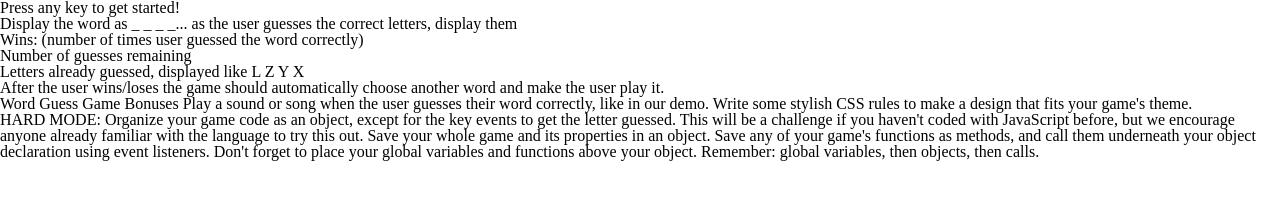
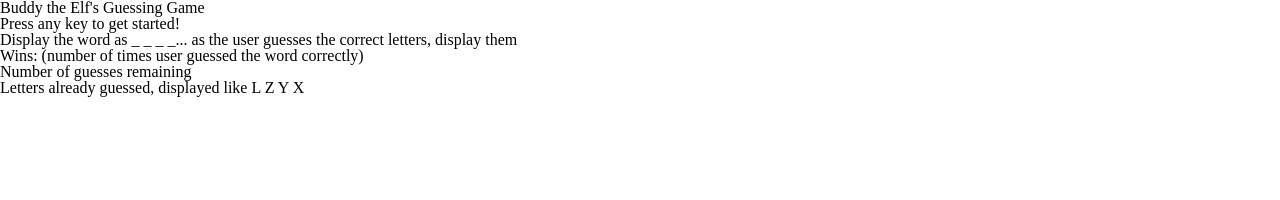
Before and after one commit to kinneers/Word-Guess-Game, a plain HTML site: page index.html in a window 1280 px wide. Drawn offline with Linux system fonts and the light colour scheme.

Commit message:
various tweaks

```diff
--- a/assets/javascript/game.js
+++ b/assets/javascript/game.js
@@ -1,19 +1,18 @@
-var possibleWords = ['Buddy the Elf', 'Christmas cheer', 'snowball fight', 'spaghetti with syrup', 'the sea of swirly, twirly gumdrops', 'Santa, here? I know him!', 'The best way to spread Christmas cheer is singing loud for all to hear', 'treat every day like Christmas', "there's room for everyone on the nice list", 'Does someone need a hug?', "smiling's my favorite", 'call me elf one more time']; //Array of possible words/phrases
+var possibleWords = ['Buddy the Elf', 'Christmas cheer', 'snowball fight', 'spaghetti with syrup', 'the sea of swirly, twirly gumdrops', 'Santa, here? I know him!', 'The best way to spread Christmas cheer is singing loud for all to hear', 'treat every day like Christmas', "there's room for everyone on the nice list", 'Does someone need a hug?', "smiling's my favorite", 'call me elf one more time', "I'm in love and I don't care who knows it!", "Buddy the Elf, what's your favorite color?"]; //Array of possible words/phrases
 var answer = []; //Empty array to hold the correct answer
-var guessedLetter = []; //Empty array ready for each guessed letter
+var guess = []; //Empty array ready for each guessed letter
 var correctLetters = []; //Empty list ready for correct letters
 var incorrectLetters = []; //Empty list ready for incorrect letters
 var guesses = 10; //Number of available guesses at the beginning of the game
 var wins = 0; //Sets number of wins to begin with
 
-
 //Game begins upon keyup
 document.onkeyup = function(event) {
+    //The code to run the game will go here... I think...
+}
 
-}
-var word = possibleWords[Math.floor(Math.random() * possibleWords.length)];//Chooses random word from possibleWords array
-
-console.log(word); //for testing
+//Chooses random word from possibleWords array
+var word = possibleWords[Math.floor(Math.random() * possibleWords.length)];
 
 //Displays underscores for the missing letters
 for (var i = 0; i < word.length; i++) {
@@ -23,23 +22,24 @@ for (var i = 0; i < word.length; i++) {
     else {
         answer[i] = word[i];
     }
-answer.join();
+    var displayAnswer = answer.join(' ');
+
+    document.onkeyup = function(event) {
+        guess = event.key;
+        console.log(guess);//Remove me once code works
+    ///Figure out if/else statement that makes sure the guess is a letter!!!!!!
+    }
 }
 
-console.log(answer.join(' '));
-
-//Display "Press any key to begin the game"
+console.log(word);
+console.log(displayAnswer);
 
 //Display the number of wins (number of times the user guessed the word correctly)
 
-//Choose a random word from the possibleWords array
- //Replace 10 with the number of items in the possibleWords array
+/*
+Regex for all upper and lowercase letters- the plus sign means it cannot be empty
 
-
-
-    //find the length of word
-    //display "_" for each letter in word
-
+*/
     //USE SPANS!!!
 
 //As the user guesses the correct letters, display them
@@ -53,6 +53,45 @@ console.log(answer.join(' '));
         //add to incorrectLetters
         //decrement guesses
 
+
+
+    /*
+    if (guess.matches^[a-z]+$) {
+        console.log(guess);
+    }
+    else {
+        console.log('error');
+    }
+}
+*/
+
+/*
+    var compChoice = choices[Math.floor(Math.random() * choices.length)];
+    if ((userChoice === 'r') || (userChoice === 'p') || (userChoice === 's')) {
+        if ((compChoice === 'r' && userChoice === 'r') || (compChoice === 's' && userChoice === 's') || (compChoice === 'p' && userChoice === 'p')) {
+            ties++;
+            console.log("Ties: " + ties);
+        }
+        else if ((compChoice === 'r' && userChoice === 'p') || (compChoice === 'p' && userChoice === 's') || (compChoice === 's' && userChoice === 'r')) {
+            wins++;
+            console.log("Wins: " + wins);
+        }
+        else if ((compChoice === 'r' && userChoice === 's') || (compChoice === 'p' && userChoice === 'r') || (compChoice === 's' && userChoice === 'p')) {
+            losses++;
+            console.log("Losses: " + losses);
+        }
+        else {
+            console.log('error');
+        }
+    }
+    userChoiceText.textContent = "You chose: " + userChoice;
+    computerChoiceText.textContent = "The computer chose: " + compChoice;
+    winsText.textContent = "Wins: " + wins;
+    lossesText.textContent = "Losses: " + losses;
+    tiesText.textContent = "Ties: " + ties;
+};
+*/
+
 //Display the number of guesses remaining
 
 //Display Letters already guessed, displayed like L Z Y X
@@ -61,6 +100,7 @@ console.log(answer.join(' '));
 
 //Bonus: Play a sound or song when the user guesses their word correctly, like in our demo.
 //Bonus: Write some stylish CSS rules to make a design that fits your game's theme.
+
 //HARD MODE: Organize your game code as an object, except for the key events to get the letter guessed. This will be a challenge if you haven't coded with JavaScript before, but we encourage anyone already familiar with the language to try this out.
     //Save your whole game and its properties in an object.
     //Save any of your game's functions as methods, and call them underneath your object declaration using event listeners.
--- a/index.html
+++ b/index.html
@@ -11,9 +11,10 @@
 </head>
 
 <body>
-    <h1>Press any key to get started!</h1>
+    <h1>Buddy the Elf's Guessing Game</h1>
+    <h3 id="">Press any key to get started!</h3>
 
-    <p class="wordText">Display the word as _ _ _ _... as the user guesses the correct letters, display them</div>
+    <p class="answerText">Display the word as _ _ _ _... as the user guesses the correct letters, display them</div>
 
     <p class="winCountText">Wins: (number of times user guessed the word correctly)</h2>
 
@@ -21,22 +22,6 @@
 
     <p class="guessedLettersText">Letters already guessed, displayed like L Z Y X</div>
 
-    <div>After the user wins/loses the game should automatically choose another word and make the user play it.</div>
-
-    <div>Word Guess Game Bonuses
-
-        Play a sound or song when the user guesses their word correctly, like in our demo.
-        Write some stylish CSS rules to make a design that fits your game's theme.
-    </div>
-
-    <div>HARD MODE: Organize your game code as an object, except for the key events to get the letter guessed. This will be a challenge if you haven't coded with JavaScript before, but we encourage anyone already familiar with the language to try this out.
-        Save your whole game and its properties in an object.
-        Save any of your game's functions as methods, and call them underneath your object declaration using event listeners.
-        Don't forget to place your global variables and functions above your object.
-
-        Remember: global variables, then objects, then calls.
-    </div>
-
     <script src="assets/javascript/game.js"></script>
 </body>
 
```
